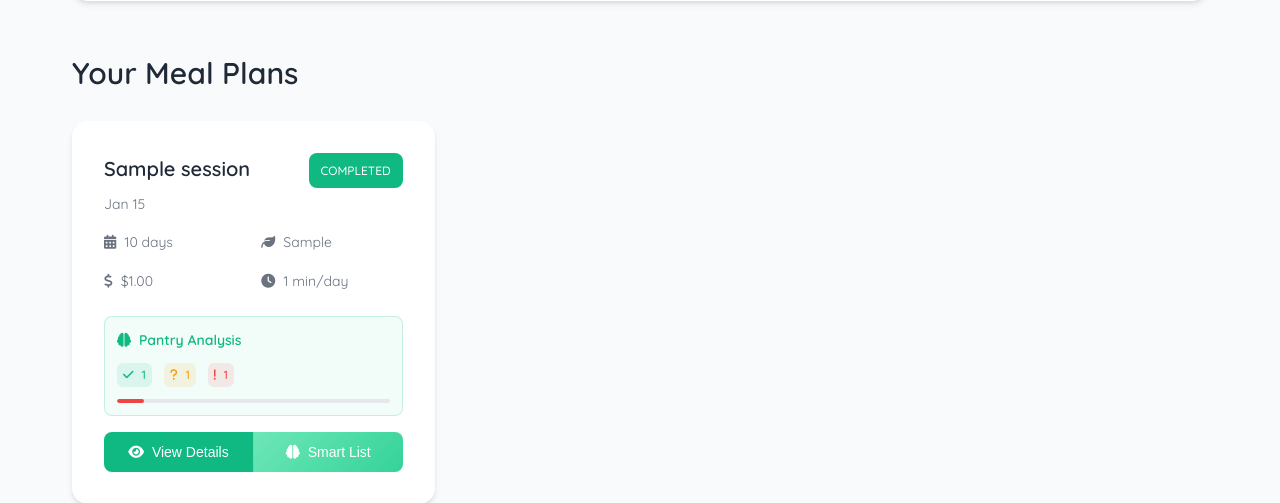
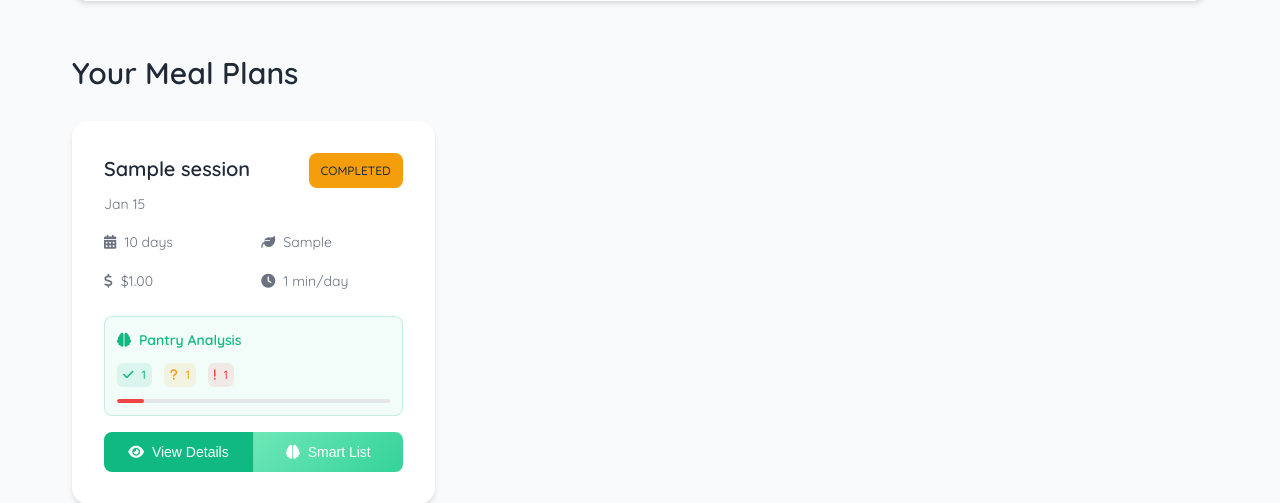
Before and after one commit to michaelzwang13/smartkart, a Flask app: page /meal-plans in a window 1280 px wide. Shown: the part 1668-2171 px from the top of the page. Run offline with Flask 3, Linux system fonts and the light colour scheme; the visitor is signed in with stand-in values (Sample User, id 1); tables that the repository leaves empty hold one stand-in row (values such as "Sample post"); data that the repository does not hold is empty.

Commit message:
made completed button yellow

```diff
--- a/src/templates/meal_plans.html
+++ b/src/templates/meal_plans.html
@@ -544,8 +544,8 @@
       }
 
       .status-completed {
-        background: var(--primary-color);
-        color: var(--text-white);
+        background: var(--warning-color);
+        color: var(--text-dark);
       }
 
       .status-expired {
```
